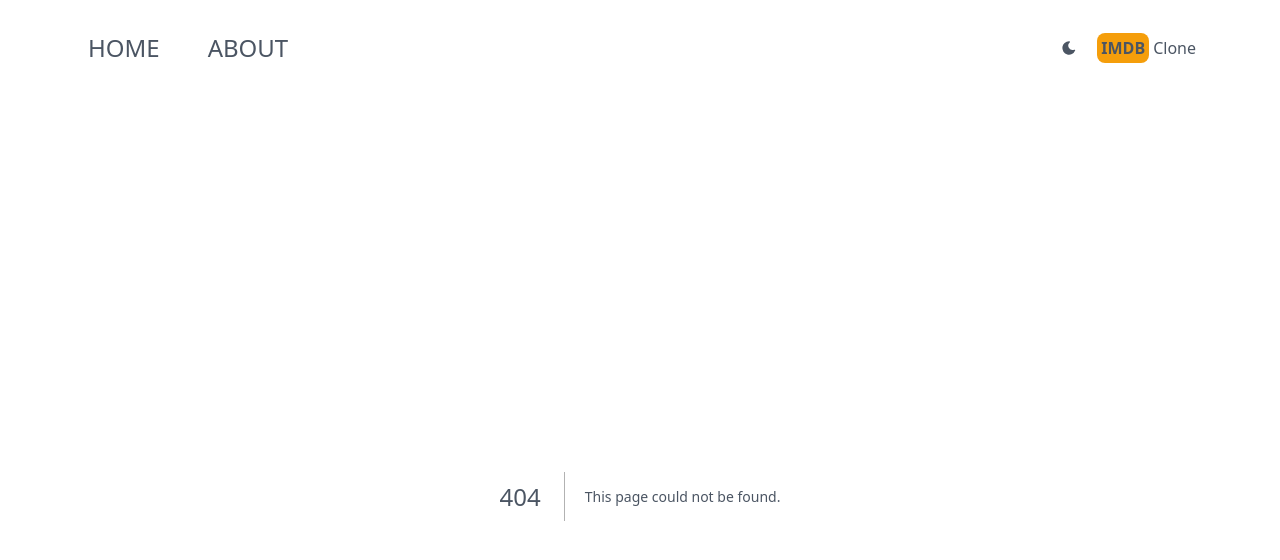
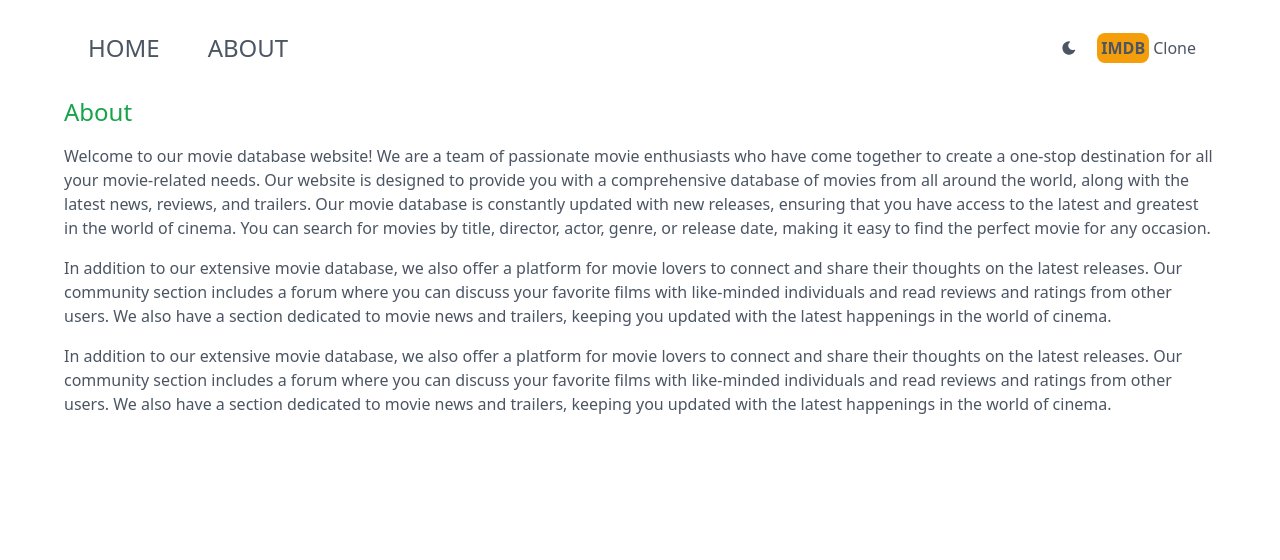
Before and after one commit to AlexanderPankov1970/imdb1, a Next.js app: page /about in a window 1280 px wide. Before the commit this address had no page. Shown: the top 560 px of the page. Built offline with nearby package versions, Linux system fonts and the light colour scheme.

Commit message:
create page About

```diff
--- a/src/app/Providers.jsx
+++ b/src/app/Providers.jsx
@@ -5,7 +5,7 @@
 export default function Providers({ children }) {
   return (
     <ThemeProvider enableSystem={true} attribute="class">
-      <div className="dark:bg-gray-600 dark:text-gray-300 text-gray-600 transition-colors duration-500 select-none min-h-screen">
+      <div className="dark:bg-gray-400 dark:text-gray-200 text-gray-600 transition-colors duration-500 select-none min-h-screen">
         {children}
       </div>
     </ThemeProvider>
--- /dev/null
+++ b/src/app/about/page.jsx
@@ -0,0 +1,38 @@
+import React from "react";
+
+export default function About() {
+  return (
+    <div className="max-w-6xl mx-auto space-y-4">
+      <h1 className="text-2xl font-medium text-green-600">About</h1>
+      <p>
+        Welcome to our movie database website! We are a team of passionate movie
+        enthusiasts who have come together to create a one-stop destination for
+        all your movie-related needs. Our website is designed to provide you
+        with a comprehensive database of movies from all around the world, along
+        with the latest news, reviews, and trailers. Our movie database is
+        constantly updated with new releases, ensuring that you have access to
+        the latest and greatest in the world of cinema. You can search for
+        movies by title, director, actor, genre, or release date, making it easy
+        to find the perfect movie for any occasion.
+      </p>
+      <p>
+        In addition to our extensive movie database, we also offer a platform
+        for movie lovers to connect and share their thoughts on the latest
+        releases. Our community section includes a forum where you can discuss
+        your favorite films with like-minded individuals and read reviews and
+        ratings from other users. We also have a section dedicated to movie news
+        and trailers, keeping you updated with the latest happenings in the
+        world of cinema.
+      </p>
+      <p>
+        In addition to our extensive movie database, we also offer a platform
+        for movie lovers to connect and share their thoughts on the latest
+        releases. Our community section includes a forum where you can discuss
+        your favorite films with like-minded individuals and read reviews and
+        ratings from other users. We also have a section dedicated to movie news
+        and trailers, keeping you updated with the latest happenings in the
+        world of cinema.
+      </p>
+    </div>
+  );
+}
```
